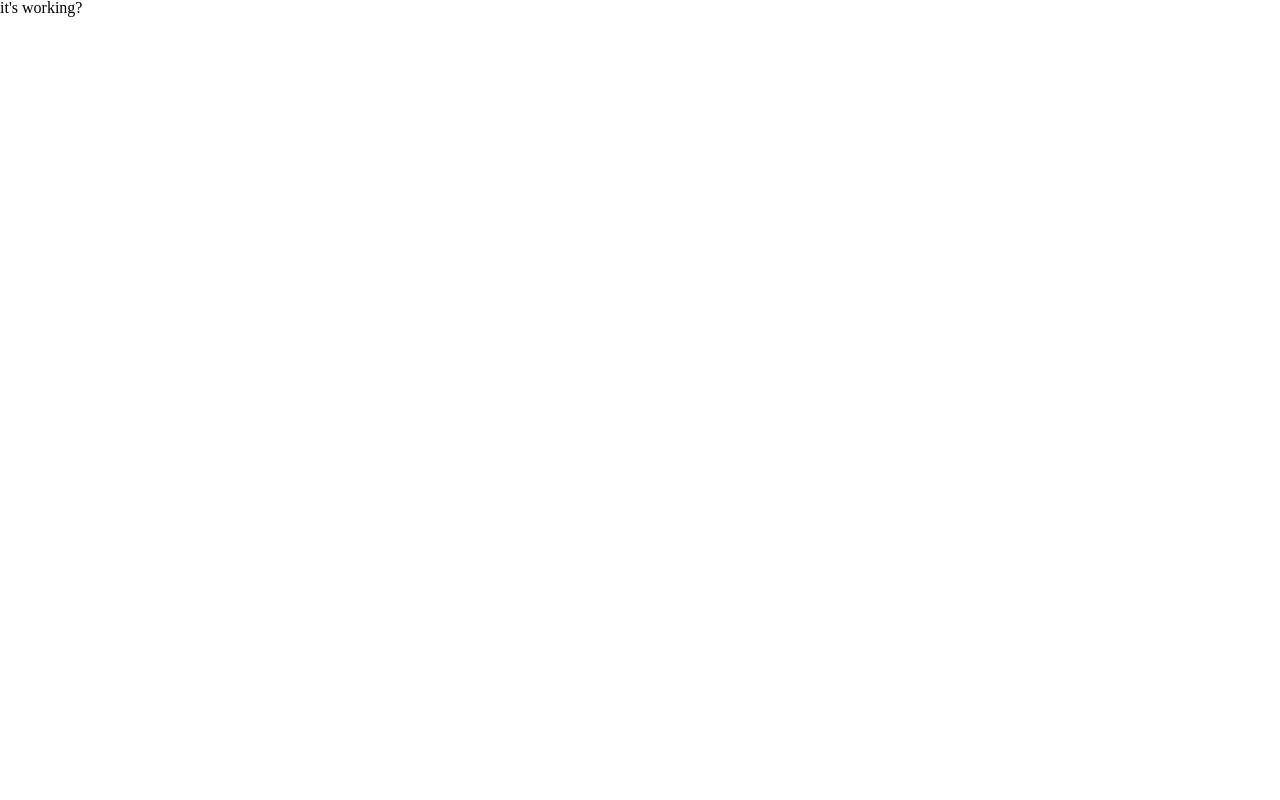
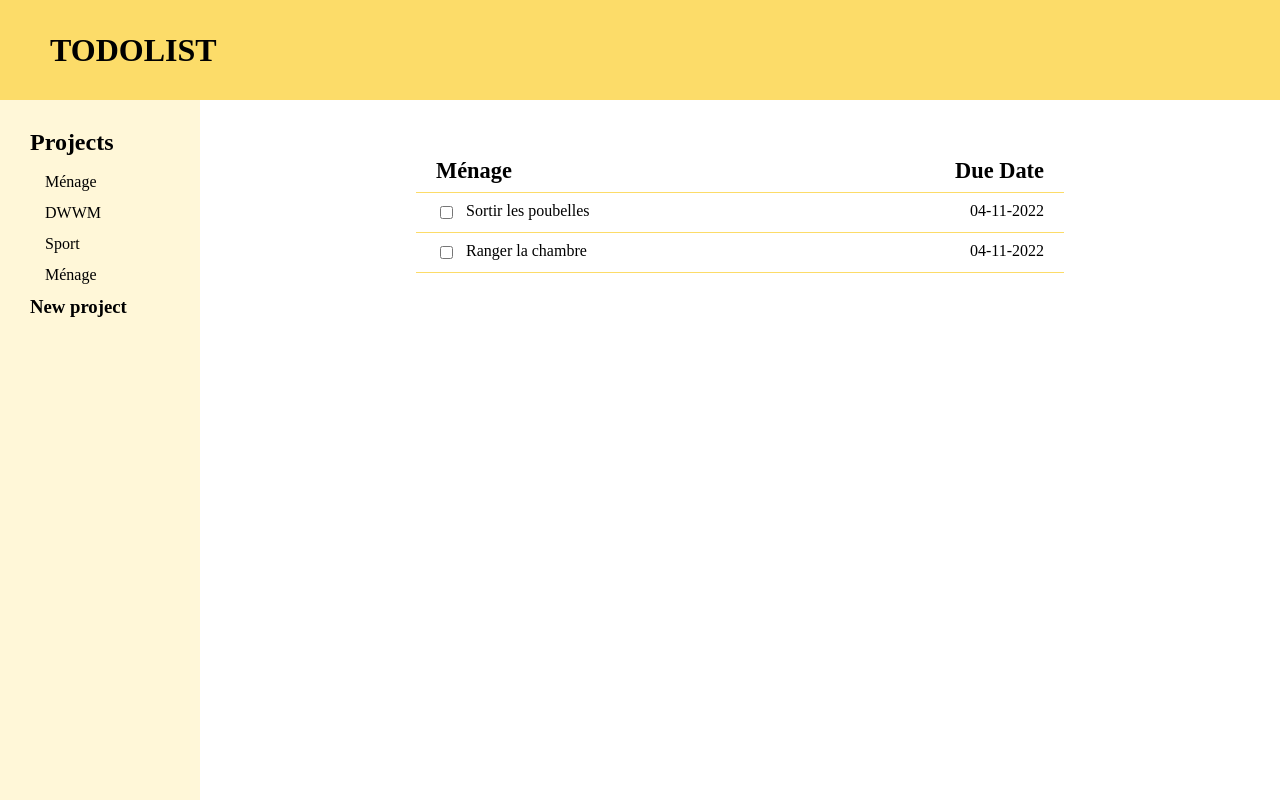
Before and after one commit to rmn2748/todo_list, a website built with webpack: page src/index.html in a window 1280 px wide. Built offline with nearby package versions, Linux system fonts and the light colour scheme.

Commit message:
UI next focus

```diff
--- /dev/null
+++ b/src/Task.js
@@ -0,0 +1,14 @@
+const Task = (title, description, date='', status='undone') => {
+
+    const getTitle = () => title;
+    const setDescription = (descr) => description = descr;
+    const getDescription  = () => description;
+    const changeStatus = () => status == 'undone' ? status='done' : status='undone';
+    const getStatus = () => status;
+    const setDate = (value) => date = value;
+
+
+    return {getTitle, getDescription, changeStatus, getStatus, setDescription, setDate};
+  };
+
+  export {Task}
--- /dev/null
+++ b/src/Todolist.js
@@ -0,0 +1,16 @@
+import {Project} from './Project';
+
+const Todolist = () => {
+    let projects = [];
+    projects.push(Project('Ménage'));
+    projects.push(Project('DWWM'));
+    projects.push(Project('Sport'));
+
+    const add = (proj) => projects.push(proj);
+    const findProj = (name) => projects.find(element => element.getName() == name);
+
+    return {add, projects, findProj}
+}
+
+
+export { Todolist}
--- /dev/null
+++ b/src/UI.js
@@ -0,0 +1,19 @@
+import {Project} from './Project'
+import {Todolist} from './Todolist'
+
+
+function createProjBtn(name) {
+let projList = document.getElementById('project-list');
+
+let li = document.createElement('li')
+let btn = document.createElement('button')
+btn.classList.add('project')
+btn.textContent = name;
+
+li.appendChild(btn);
+console.log(projList)
+
+projList.appendChild(li);
+}
+
+export { createProjBtn}
--- a/src/index.html
+++ b/src/index.html
@@ -1,13 +1,46 @@
 <!DOCTYPE html>
 <html lang="en">
+
 <head>
     <meta charset="UTF-8">
     <meta http-equiv="X-UA-Compatible" content="IE=edge">
     <meta name="viewport" content="width=device-width, initial-scale=1.0">
+
     <title>Todo List</title>
 </head>
+
 <body>
+    <header>
+        <h1> TODOLIST</h1>
+    </header>
+    <main>
+        <nav>
+            <h2> Projects</h2>
+            <ul role="list" id="project-list">
+                <li><button>Ménage</button></li>
+                <li><button>DWWM</button></li>
+                <li><button>Sport</button></li>
+            </ul>
+            <h3><button>New project</button></h3>
+        </nav>
+        <div class="content">
+            <div class="content-display">
+                <div class="task-title">
+                    <div class="project"> Ménage</div>
+                    <div class="date">Due Date</div>
+                </div>
+                <div class="task-container">
+                    <div class="task">
+                        <input type="checkbox"> <div class="task-name"> Sortir les poubelles</div><div class="task-date">04-11-2022</div>
+                    </div>
+                    <div class="task">
+                        <input type="checkbox"> <div class="task-name"> Ranger la chambre</div><div class="task-date">04-11-2022</div>
+                    </div>
+                </div>
+            </div>
+        </div>
+    </main>
+    <footer></footer>
+</body>
 
-    it's working?
-</body>
 </html>
--- a/src/index.js
+++ b/src/index.js
@@ -1 +1,16 @@
 import './style.css';
+
+import  {Task} from './Task'
+import {Project} from './Project'
+import {Todolist} from './Todolist'
+import {createProjBtn} from './UI'
+
+
+
+
+let app = Todolist();
+
+let swimming = Project('Swimming');
+
+
+createProjBtn(app.projects[0].getName())
--- a/src/style.css
+++ b/src/style.css
@@ -15,6 +15,7 @@ time, mark, audio, video {
 	padding: 0;
 	border: 0;
 	vertical-align: baseline;
+	box-sizing: border-box;
 }
 thead, tbody, tfoot { vertical-align: middle }
 td, th, tr { vertical-align: inherit }
@@ -41,4 +42,64 @@ q:before, q:after {
 table {
 	border-collapse: collapse;
 }
+
 /* end of reset */
+button {
+	cursor : grab;
+	background-color: transparent;
+	border-width: 0;
+	font-family: inherit;
+	font-size: inherit;
+	font-style: inherit;
+	font-weight: inherit;
+	line-height: inherit;
+	padding : 0;
+}
+
+header {
+	height: 100px;
+	background-color: #FCDC69;
+	display: flex;
+	align-items: center;
+	padding: 50px;
+}
+main {
+	display: flex;
+	height: calc(100% - 100px);
+}
+nav {
+	background-color: #FFF7D8;
+	min-width: 200px;
+	padding: 30px;
+}
+nav h2 {
+	padding-bottom: 20px;
+}
+li {
+	padding: 0 0 15px 15px;
+}
+.content {
+	flex-grow: 1;
+}
+
+.content-display {
+	width: 60%;
+	margin : 50px auto;
+}
+.task-title {
+	display: flex;
+	justify-content: space-between;
+	border-bottom: 1px solid #FCDC69;
+	padding : 10px 20px;
+	font-size: 1.4em;
+	font-weight: 700;
+}
+.task {
+	padding: 10px 20px;
+	display: flex;
+	gap: 10px;
+	border-bottom: 1px solid #FCDC69 ;
+}
+.task-name {
+	flex-grow: 1;
+}
```
Also changed, not shown: src/Todo.js (deleted, +0 -13 lines).
